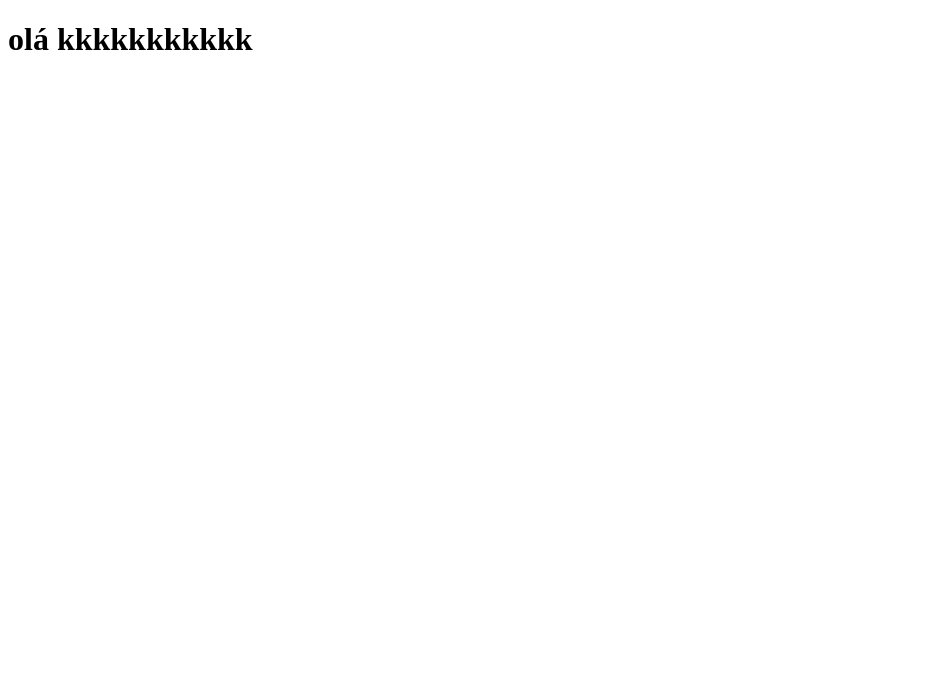
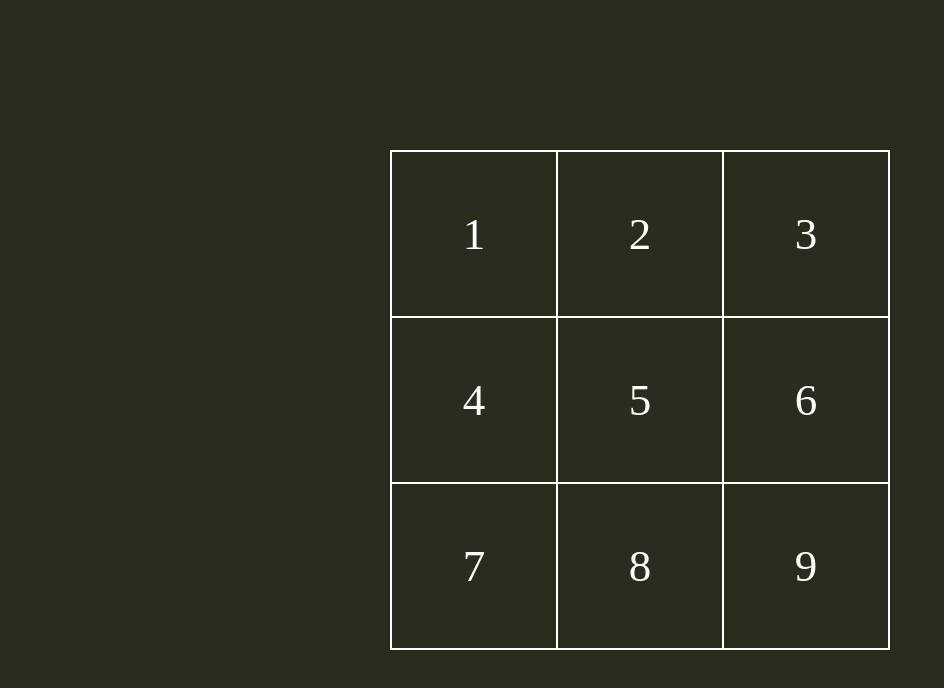
Before and after one commit to isa490/tic-tac-toe, a plain HTML site: page index.html in a window 1280 px wide. Shown: the whole page, without its empty margins (0-944 px from the left). Drawn offline with Linux system fonts and the light colour scheme.

Commit message:
update the folder index.html

```diff
--- a/index.html
+++ b/index.html
@@ -2,10 +2,32 @@
 <html lang="en">
 <head>
     <meta charset="UTF-8">
+    <meta http-equiv="X-UA-Compatible" content="IE=edge">
     <meta name="viewport" content="width=device-width, initial-scale=1.0">
-    <title>Document</title>
+    <title>Jogo da Velha</title>
+    <link rel="stylesheet" href="jogo da velha.css">
+    <script src="jogo da velha.js" defer></script>
 </head>
 <body>
-    <h1>olá kkkkkkkkkkk</h1>
+    <div id="follower"></div>
+    <div id="app">
+        <table>
+            <tr>
+                <td class="g1">1</td>
+                <td class="g1">2</td>
+                <td class="g2">3</td>
+            </tr>
+            <tr>
+                <td class="g1">4</td>
+                <td class="g1">5</td>
+                <td class="g2">6</td>
+            </tr>
+            <tr>
+                <td class="g3">7</td>
+                <td class="g3">8</td>
+                <td>9</td>
+            </tr>
+        </table>
+    </div>
 </body>
 </html>
--- /dev/null
+++ b/jogo da velha.css
@@ -0,0 +1,46 @@
+body {
+    transition: background-color .1s ease-in-out;
+    background-color: #2b2b1e;
+    display: flex;
+    justify-content: center;
+    align-items: center;
+    height: 100vh;
+    margin: 0;
+}
+
+#app {
+    display: flex;
+    align-items: center;
+    justify-content: center;
+    user-select: none;
+}
+
+table {
+    width: 500px;
+    height: 500px;
+    border-collapse: collapse;
+    text-align: center;
+    font-size: 45px;
+    color: #fff;
+    margin: 0 auto;
+}
+
+td {
+    width: 33.3%;
+    height: 33.3%;
+    cursor: pointer;
+    border: 2px solid #fff; /* Bordas mais grossas para destacar */
+}
+
+.g1 {
+    border-bottom: solid 1px #fff;
+    border-right: solid 1px #fff;
+}
+
+.g2 {
+    border-bottom: solid 1px #fff;
+}
+
+.g3 {
+    border-right: solid 1px #fff;
+}
--- /dev/null
+++ b/jogo da velha.js
@@ -0,0 +1,56 @@
+function alerta(txt) {
+    setTimeout(() => {
+        alert(txt)
+    }, 500);
+}
+
+let letra = "X"
+const tds = document.querySelectorAll('td');
+
+let pos = 1;
+tds.forEach(td => {
+    td.setAttribute('id', 'c' + pos)
+    td.onclick = () => {
+        if (td.innerHTML != "X" && td.innerHTML != "O") {
+            td.innerHTML = letra
+            letra = letra == "X" ? "O" : "X"
+            verificaVencedor()
+        }
+    }
+    pos++;
+    console.log(`ID do td: c${pos - 1}`); // Log para verificar IDs
+})
+
+function verificaVencedor() {
+    const [c1, c2, c3, c4, c5, c6, c7, c8, c9] = tds
+    const arr = [c1, c2, c3, c4, c5, c6, c7, c8, c9]
+
+    if ( // Verticais
+        (c1.innerHTML == c4.innerHTML && c4.innerHTML == c7.innerHTML) || (c2.innerHTML == c5.innerHTML && c5.innerHTML == c8.innerHTML) || (c3.innerHTML == c6.innerHTML && c6.innerHTML == c9.innerHTML) ||
+        // Horizontais
+        (c1.innerHTML == c2.innerHTML && c2.innerHTML == c3.innerHTML) || (c4.innerHTML == c5.innerHTML && c5.innerHTML == c6.innerHTML) || (c7.innerHTML == c8.innerHTML && c8.innerHTML == c9.innerHTML) ||
+        // Diagonais
+        (c1.innerHTML == c5.innerHTML && c5.innerHTML == c9.innerHTML) || (c3.innerHTML == c5.innerHTML && c5.innerHTML == c7.innerHTML)
+    ) {
+        if (letra == "X") {
+            alerta("Segundo jogador venceu!")
+        } else {
+            alerta("Primeiro jogador venceu!")
+        }
+    }
+
+    if (arr.every(td => td.innerHTML == "X" || td.innerHTML == "O")) {
+        alerta("DEU VELHA")
+    }
+}
+
+window.onkeydown = (e) => {
+    if (e.keyCode >= 49 && e.keyCode <= 57) {
+        const pos = Math.abs(48 - e.keyCode)
+        console.log(`Tecla pressionada: ${e.keyCode}, posição: ${pos}`); // Log para verificar teclas pressionadas
+        document.querySelector("#c" + pos).click()
+    }
+}
+
+// Bizu do desafio
+console.table(document.querySelector('table').getBoundingClientRect());
```
